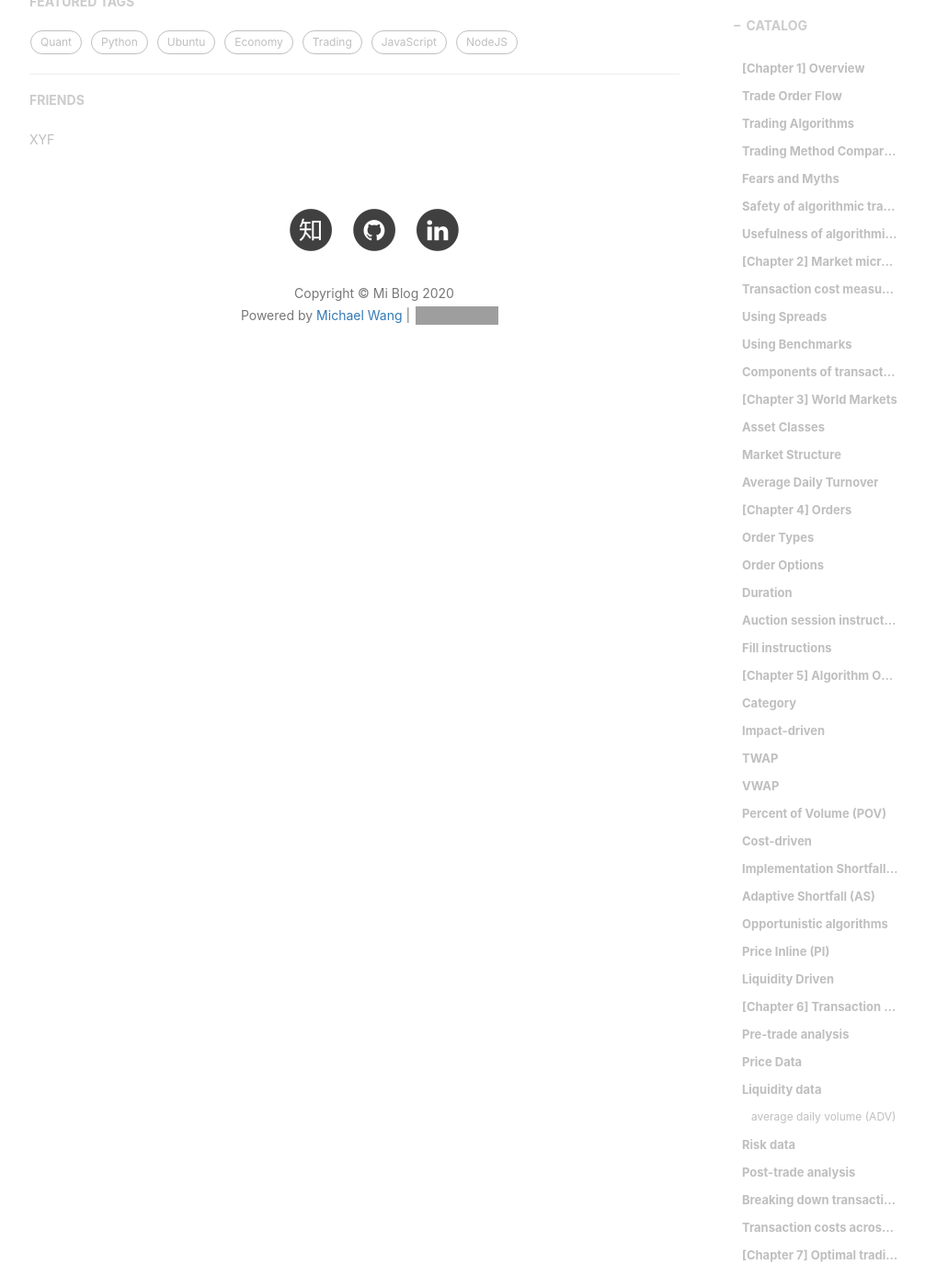
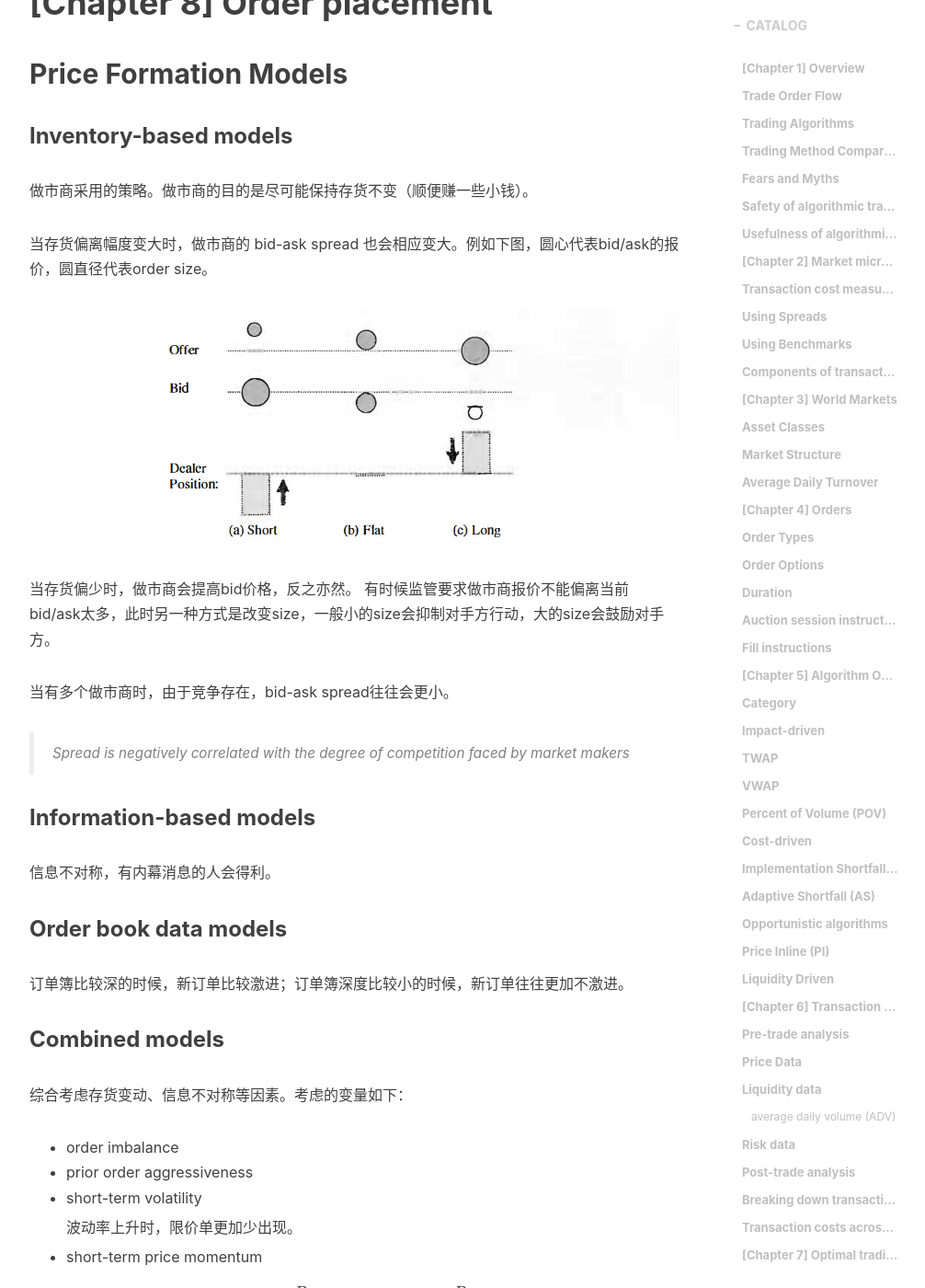
Before and after one commit to Michany/Michany.github.io, a Jekyll site: the page built from _posts/2020-04-28-Algorithm-Trading-and-DMA.md, in a window 1280 px wide and 1400 px high, scrolled down 19056 px. Shown: the whole window at 92% size, without its empty margins (233-1239 px from the left). Built offline with Jekyll 4.4.1, drawn with Linux system fonts in a browser that asks for light colours; nearby versions of some CDN libraries; formulas are drawn with MathJax 3; comment, search, counter and statistics services are not loaded; some of the changed text lies outside the part shown; grey boxes are pictures that could not be loaded.

Commit message:
Algo Trading Last

```diff
--- a/_posts/2020-04-28-Algorithm-Trading-and-DMA.md
+++ b/_posts/2020-04-28-Algorithm-Trading-and-DMA.md
@@ -379,7 +379,7 @@ $$\min _{x}(E(x)+\lambda V(x))$$
 1. 给定risk level，最小化cost
 
 2. 给定cost level，达到price improvement
-   ![PriceImprovement](../img/in-post/[AlgoTrading]PriceImprovement.png)
+   ![PriceImprovement](/img/in-post/[AlgoTrading]PriceImprovement.png)
    给定cost level @ C，做切线与有效前沿相切，切点就是目标的最优化点。在图中，给定50bps的交易成本，通过承受150bps的择时风险，可以将交易成本降低到$X_3$处。
 3. 平衡cost & risk
    ![BalanceRiskCost](/img/in-post/[AlgoTrading]BalanceRiskCost.png)
@@ -392,3 +392,64 @@ $$\min _{x}(E(x)+\lambda V(x))$$
 ##  A decision tree for strategy selection
 
 ![DecisionTree](/img/in-post/[AlgoTrading]DecisionTree.png)
+
+----------------------------------------
+
+
+# [Chapter 8] Order placement
+## Price Formation Models
+### Inventory-based models
+做市商采用的策略。做市商的目的是尽可能保持存货不变（顺便赚一些小钱）。
+
+当存货偏离幅度变大时，做市商的 bid-ask spread 也会相应变大。例如下图，圆心代表bid/ask的报价，圆直径代表order size。
+
+![InventoryBasedModels](/img/in-post/[AlgoTrading]InventoryBasedModels.png)
+
+当存货偏少时，做市商会提高bid价格，反之亦然。
+有时候监管要求做市商报价不能偏离当前bid/ask太多，此时另一种方式是改变size，一般小的size会抑制对手方行动，大的size会鼓励对手方。
+
+当有多个做市商时，由于竞争存在，bid-ask spread往往会更小。
+> Spread is negatively correlated with the degree of competition faced by market makers
+
+### Information-based models
+信息不对称，有内幕消息的人会得利。
+
+### Order book data models
+订单簿比较深的时候，新订单比较激进；订单簿深度比较小的时候，新订单往往更加不激进。
+
+### Combined models
+综合考虑存货变动、信息不对称等因素。考虑的变量如下：
+- order imbalance
+- prior order aggressiveness
+- short-term volatility
+
+  波动率上升时，限价单更加少出现。
+- short-term price momentum
+
+  $$M O M_{t}=\frac{P_{t}}{E M A_{t}\left(P_{i}\right)}=\frac{P_{t}}{\lambda E M A_{t-1}\left(P_{i}\right)+(1-\lambda) P_{t}}$$
+
+  动量大时，买单会更加aggressive，卖单相反。
+- relative spread
+- timeframe
+  插图是西班牙市场。
+  ![IntradayPatterns](/img/in-post/[AlgoTrading]IntradayPatterns.png)
+  - Volume：两边高、中间低
+  - Spread：开盘高、后来低
+  - Orderbook Depth：开盘低、后来稍高
+  - Volatility：两边高、中间低
+
+## Price discovery/Order matching
+主要讲的是成交机制。
+
+## Order Survival
+![OrderSurvival](/img/in-post/[AlgoTrading]OrderSurvival.png)
+
+![HitRate](/img/in-post/[AlgoTrading]HitRate.png)
+
+
+# [Chapter 9] Execution Tactics
+
+> Execution tactics focus on the micro level decisions that need to be made when trading. They are responsible for the actual execution, monitoring the order book and managing order submission.
+
+一些常用的技巧及其对应的目的（只能算是思路，称不上是算法）
+![CommonTactics](/img/in-post/[AlgoTrading]CommonTactics.png)
```
Also changed, not shown: img/avatar-wyn.jpg, img/in-post/[AlgoTrading]CommonTactics.png (added), img/in-post/[AlgoTrading]HitRate.png (added), img/in-post/[AlgoTrading]IntradayPatterns.png (added), img/in-post/[AlgoTrading]InventoryBasedModels.png (added), img/in-post/[AlgoTrading]OrderSurvival.png (added).
